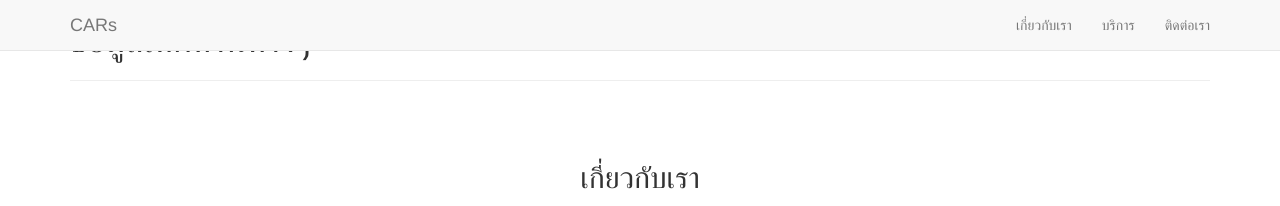
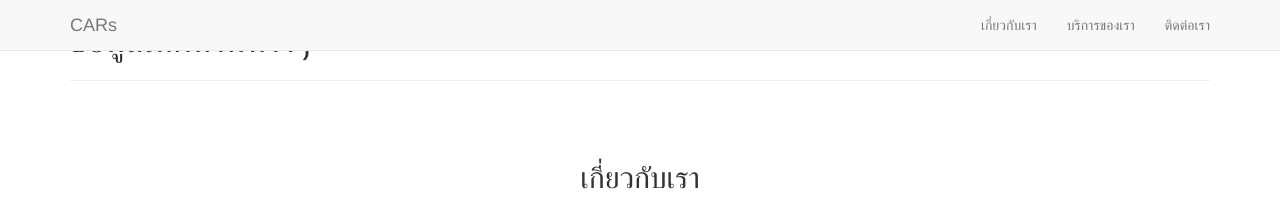
Before and after one commit to Deardigiserve/cars, a Jekyll site: the page built from _posts/2014-09-22-services-2.markdown, in a window 1280 px wide. Shown: the top 206 px of the page. Built offline with Jekyll 4.4.1, drawn with Linux system fonts in a browser that asks for light colours; nearby versions of some CDN libraries; library files that are not in the unit come from our copies.

Commit message:
Update header.html

```diff
--- a/_includes/header.html
+++ b/_includes/header.html
@@ -18,7 +18,7 @@
                     <a class="page-scroll" href="#about">เกี่ยวกับเรา</a>
                 </li>
                 <li>
-                    <a class="page-scroll" href="#services">บริการ</a>
+                    <a class="page-scroll" href="#services">บริการของเรา</a>
                 </li>
                 <li>
                     <a class="page-scroll" href="#contact">ติดต่อเรา</a>
```
